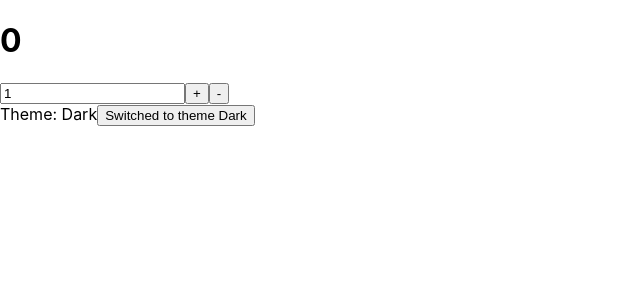
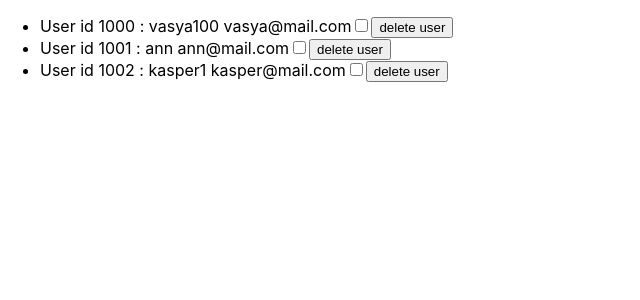
Before and after one commit to pdcourses/redux-learn-pd2022, a React (Create React App) app: page / in a window 1280 px wide. Shown: the top 300 px of the page, without its empty margins (0-640 px from the left). Built offline with nearby package versions, Linux system fonts and the light colour scheme.

Commit message:
UserList component with inner db

```diff
--- a/src/App.js
+++ b/src/App.js
@@ -1,12 +1,10 @@
 import './App.css';
-import Counter from './Components/Counter';
-import ThemeSwitcher from './Components/ThemeSwitcher';
+import UserList from './Components/UserList';
 
 function App() {
   return (
     <>
-      <Counter />
-      <ThemeSwitcher />
+      <UserList />
     </>
   );
 }
--- a/src/Components/UserList/index.jsx
+++ b/src/Components/UserList/index.jsx
@@ -1,7 +1,33 @@
-import React from 'react'
+import React from 'react';
+import {connect} from 'react-redux';
+import {deleteUser, updateUser} from "../../actions";
 
-export default function UserList() {
+const UserList = (props) => {
+  const {users, deleteAction, updateAction} = props;
+  const mapUsers = (u, index) => {
+    const deleteHandler = () => {deleteAction(u.id);}
+    const updateHandler = () => {updateAction({id: u.id, isPay: !u.isPay})}
+    return(
+      <li key={u.id}>
+        User id {u.id} : {u.login} {u.email}
+        <input type="checkbox" checked={u.isPay} onChange={updateHandler} />
+        <button onClick={deleteHandler}>delete user</button>
+      </li>
+    )
+  }
   return (
-    <div></div>
+    <ul>{users.map(mapUsers)}</ul>
   )
 }
+
+const mapStateToProps = (state) => state.user; // user reducer
+
+const mapDispatchToProps = (dispatch) => {
+  return{
+    deleteAction: id => {dispatch(deleteUser(id))},
+    updateAction: newData => {dispatch(updateUser(newData))},
+  }
+};
+
+
+export default connect(mapStateToProps, mapDispatchToProps)(UserList);
--- a/src/reducers/userReducer.js
+++ b/src/reducers/userReducer.js
@@ -1,10 +1,12 @@
 import { dblClick } from "@testing-library/user-event/dist/click";
 import ACTION_TYPES from "../actions/actionTypes";
 
+let counter = 1000;
+
 const db= [
-    {id: Date.now(), login: 'vasya100', email: 'vasya@mail.com'},
-    {id: Date.now(), login: 'ann', email: 'ann@mail.com'},
-    {id: Date.now(), login: 'kasper1', email: 'kasper@mail.com'}
+    {id: counter++, login: 'vasya100', email: 'vasya@mail.com', isPay: false},
+    {id: counter++, login: 'ann', email: 'ann@mail.com', isPay: false},
+    {id: counter++, login: 'kasper1', email: 'kasper@mail.com', isPay: false}
 ];
 
 const initialState ={
@@ -21,7 +23,8 @@
             const {data} = action;
             const newUser = {
                 ...data,
-                id: Date.now(),
+                id: counter++,
+                isPay: false,
             };
             const newUsersDB = [...users, newUser];
             return {users: newUsersDB};
@@ -46,7 +49,7 @@
             const {users, currentUser} = state;
             const {id} = action;
             const newUsersDB = [...users];
-            const findUserIndex = newUsersDB.findIndex( u => data.id == u.id);
+            const findUserIndex = newUsersDB.findIndex( u => id == u.id);
             return {currentUser: newUsersDB[findUserIndex]};
         }
         default: return state;
```
